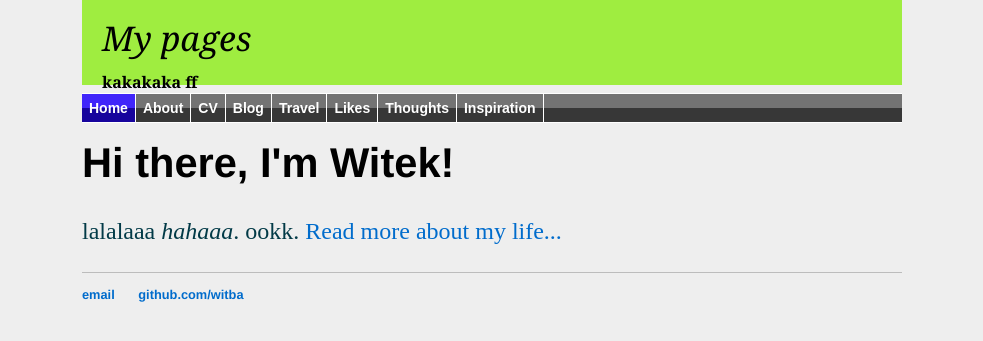
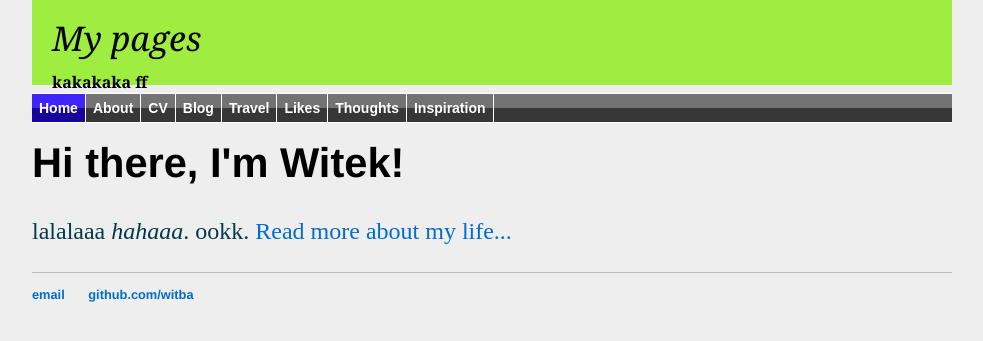
Before and after one commit to witba/witba.github.io, a Jekyll site: the page built from index.html, in a window 1280 px wide. Shown: the top 341 px of the page, without its empty margins (148-1131 px from the left). Built offline with Jekyll 4.4.1, drawn with Linux system fonts in a browser that asks for light colours.

Commit message:
Update main.css

```diff
--- a/css/main.css
+++ b/css/main.css
@@ -1,4 +1,4 @@
-body { margin:0 auto; padding:0; margin-bottom: 12px; width: 820px; background: #EEEEEE;}
+body { margin:0 auto; padding:0; margin-bottom: 12px; width: 920px; background: #EEEEEE;}
 
 #style_container {
 width: 100%;
```
